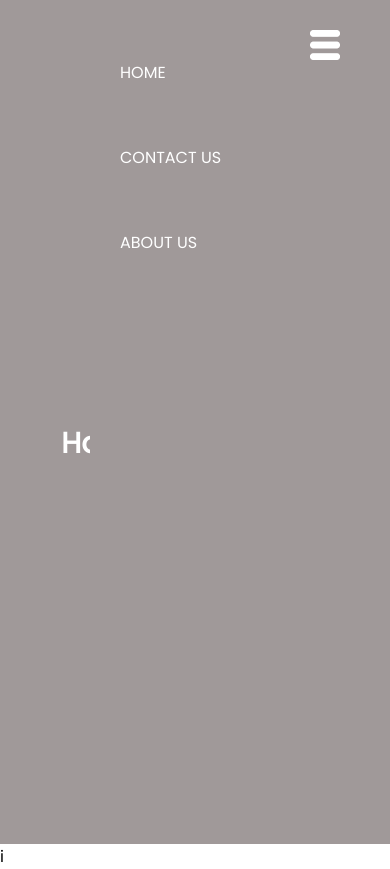
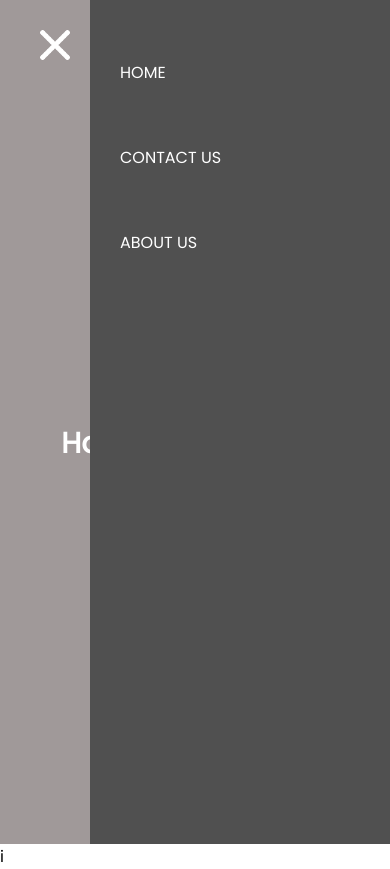
Before and after one commit to barankibar/js_projects, a plain HTML site: page index.html in a window 390 px wide. Both pictures are taken after a click on the element 335 px from the left and 45 px from the top of the page. Drawn offline with Linux system fonts and the light colour scheme.

Commit message:
hamburger-button

```diff
--- a/css/style.css
+++ b/css/style.css
@@ -4,6 +4,8 @@
     z-index: -1;
     font-family: 'Poppins', sans-serif;
 }
+
+/* First Section */
 .first{
     background: #a09999;
     background-size: cover;
@@ -16,14 +18,17 @@
     color: #fff;
     font-size: larger;
 }
+
+
+/* Hamburger Menu */
 #sideNav{
     width: 300px;
     height: 100vh;
     position: fixed;
     right: -300px;
     top: 0px;
-    background: #a09999;
-    transition: 0.5;
+    background: #505050;
+    transition: transform 0.5s ease-in-out;
     z-index: 1;
 }
 #sideNav ul li{
--- a/js/hamburger-button.js
+++ b/js/hamburger-button.js
@@ -5,9 +5,13 @@ let menu = document.getElementById("menu");
 button.onclick = function(){
     if(sideNav.style.right == "0px"){
         sideNav.style.right = "-300px"
+        button.style.right = "100px"
+        menu.src = "/img/hamburger-button.png"
     }
     else{
         sideNav.style.right = "0px"
+        button.style.right = "300px"
+        menu.src = "/img/close.png"
     }
     menu.style.transitionDuration = "1s";
 }
```
Also changed, not shown: img/close.png (added).
